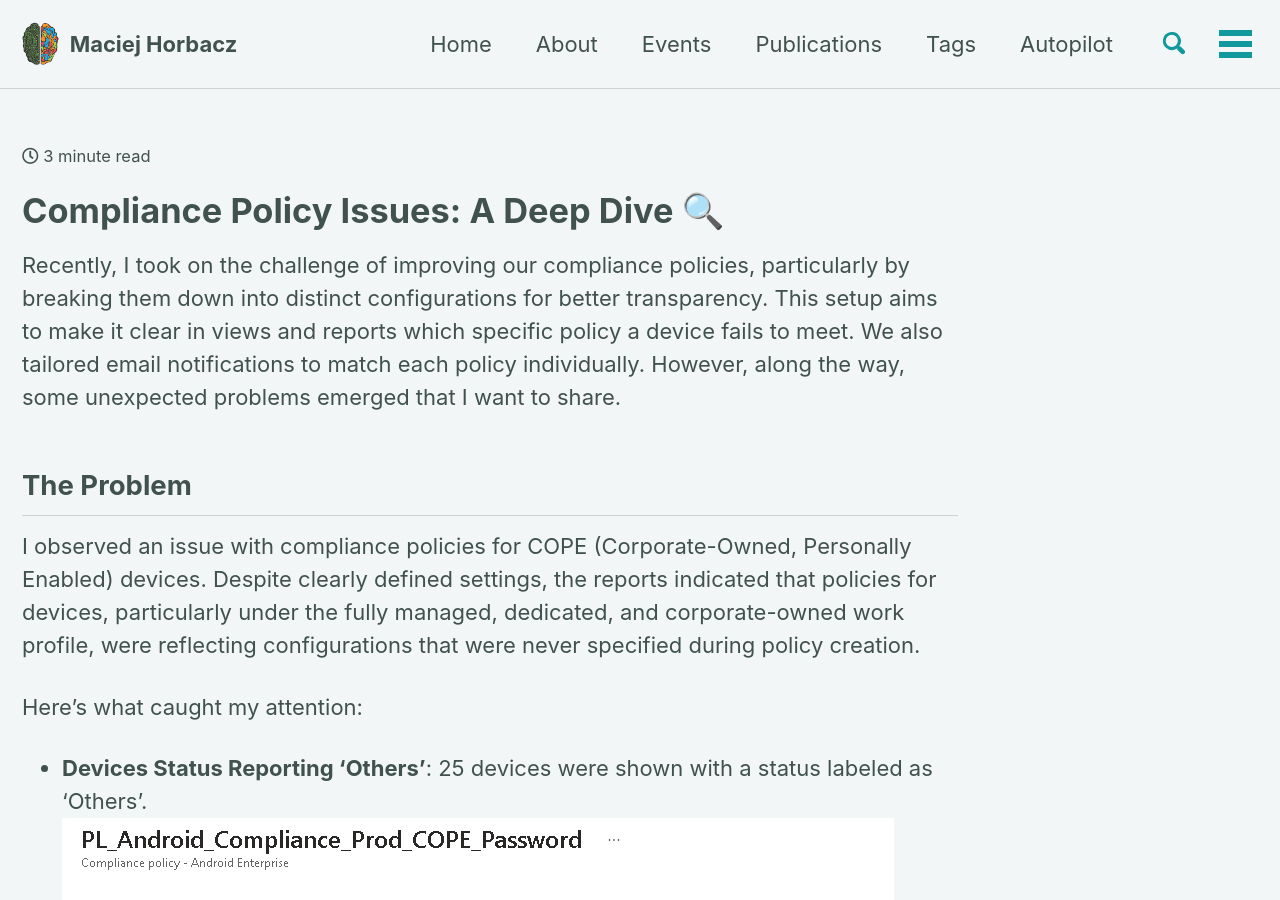
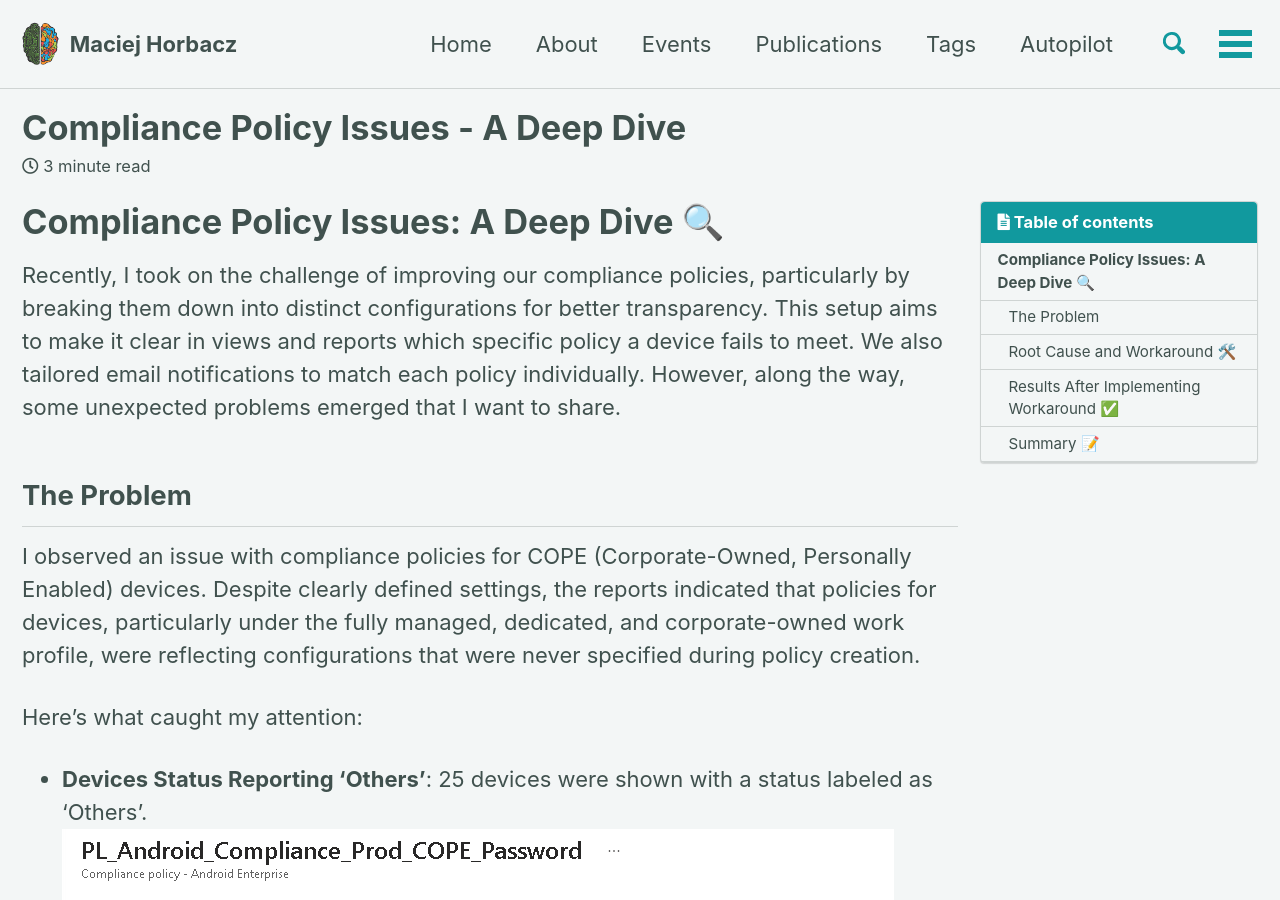
Before and after one commit to UniverseCitiz3n/UniverseCitiz3n.github.io, a Jekyll site: the page built from _posts/2024-10-04-Intune-Android-Compliance.md, in a window 1280 px wide and 900 px high. Built offline with Jekyll 4.4.1, drawn with Linux system fonts in a browser that asks for light colours; cached includes are drawn as plain includes; comment, search, counter and statistics services are not loaded; some of the changed text lies outside the part shown.

Commit message:
title rename

```diff
--- a/_posts/2024-10-04-Intune-Android-Compliance.md
+++ b/_posts/2024-10-04-Intune-Android-Compliance.md
@@ -1,5 +1,5 @@
 ---
-title: Compliance Policy Issues: A Deep Dive
+title: Compliance Policy Issues - A Deep Dive
 categories:
     - Intune
 tags:
```
